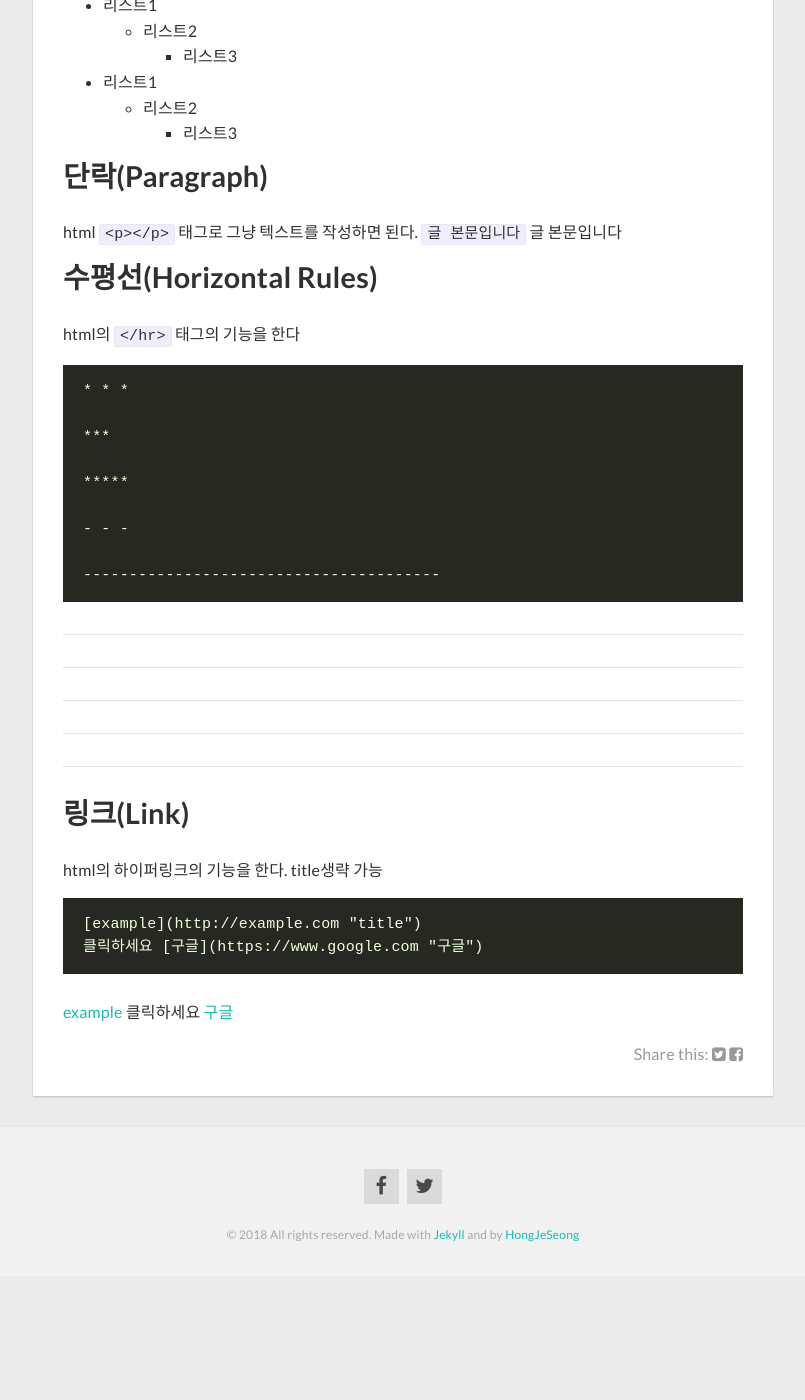
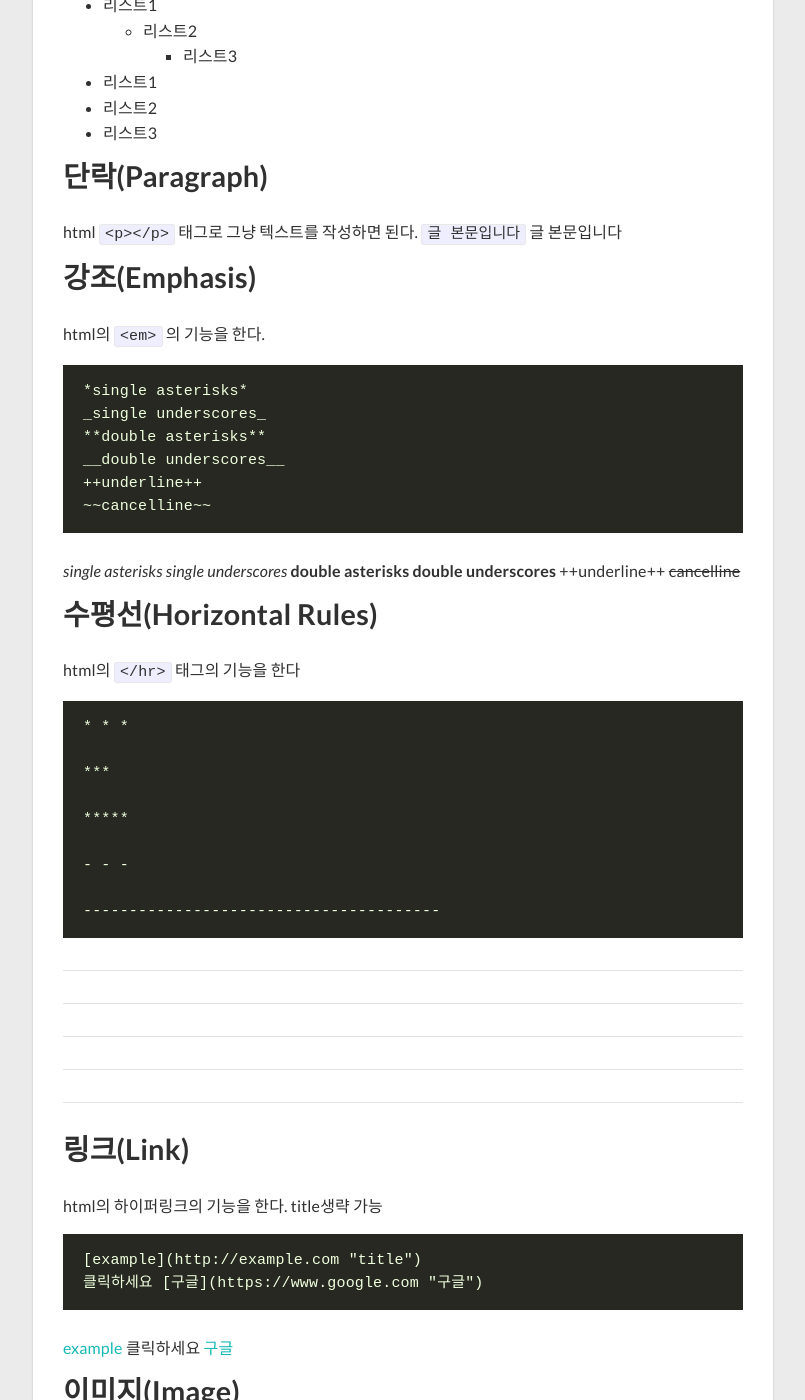
Before and after one commit to HongJeSeong/HongJeSeong.github.io, a Jekyll site: the page built from _posts/study/2018-01-23-how-to-use-markdown.md, in a window 1280 px wide and 1400 px high, scrolled down 2185 px. Shown: the whole window, without its empty margins (237-1042 px from the left). Built offline with Jekyll 4.4.1, drawn with Linux system fonts in a browser that asks for light colours; nearby versions of some CDN libraries; before the commit the page ends 3461 px from its top, so only the background shows below that; some of the changed text lies outside the part shown.

Commit message:
markdown

````diff
--- a/_posts/study/2018-01-23-how-to-use-markdown.md
+++ b/_posts/study/2018-01-23-how-to-use-markdown.md
@@ -79,13 +79,31 @@
     + 리스트3
 
 - 리스트1
-  - 리스트2
-    - 리스트3
+- 리스트2
+- 리스트3
 
 ## 단락(Paragraph)
 html ```<p></p>``` 태그로 그냥 텍스트를 작성하면 된다.
 ``` 글 본문입니다 ```
 글 본문입니다
+
+
+## 강조(Emphasis)
+html의 ```<em>``` 의 기능을 한다.
+```
+*single asterisks*
+_single underscores_
+**double asterisks**
+__double underscores__
+++underline++
+~~cancelline~~
+```
+*single asterisks*
+_single underscores_
+**double asterisks**
+__double underscores__
+++underline++
+~~cancelline~~
 
 
 ## 수평선(Horizontal Rules)
@@ -117,3 +135,17 @@ html의 하이퍼링크의 기능을 한다. title생략 가능
 ```
 [example](http://example.com "title")
 클릭하세요 [구글](https://www.google.com "구글")
+
+
+## 이미지(Image)
+
+html의 ```<img src=""/>``` 태그의 기능을 한다.
+링크 또는 로컬의 이미지파일을 연결한다. title은 생략 가능
+
+```
+![alt txt](/path/img.jpg)
+![alt txt](/path/img.jpg "title")
+
+```
+
+![Github](https://assets-cdn.github.com/images/modules/open_graph/github-octocat.png)
````
